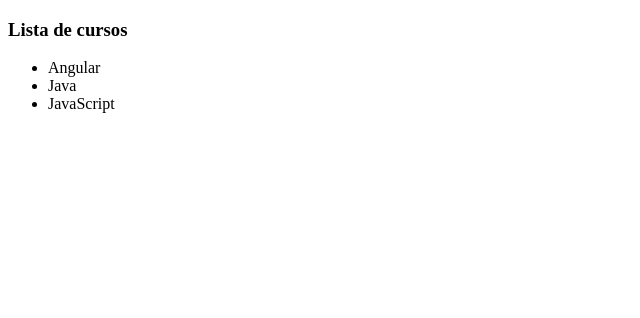
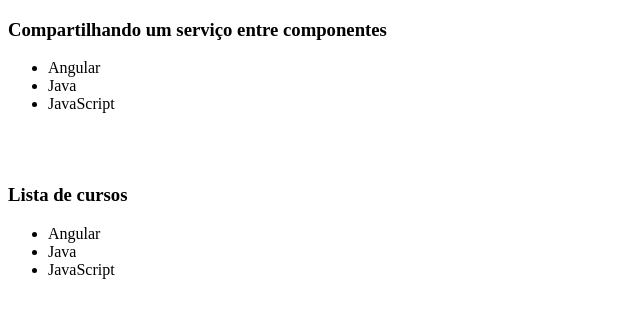
Before and after one commit to emanoelcampos/angular-servicos, an Angular app: page / in a window 1280 px wide. Shown: the top 318 px of the page, without its empty margins (0-640 px from the left). Built offline with nearby package versions, Linux system fonts and the light colour scheme.

Commit message:
compartilhando um serviço entre componentes

```diff
--- a/src/app/app.component.html
+++ b/src/app/app.component.html
@@ -1 +1,3 @@
+<app-criar-curso></app-criar-curso>
+<br><br>
 <app-cursos></app-cursos>
--- a/src/app/criar-curso/criar-curso.component.html
+++ b/src/app/criar-curso/criar-curso.component.html
@@ -1 +1,7 @@
-<p>criar-curso works!</p>
+<h3>Compartilhando um serviço entre componentes</h3>
+
+<ul>
+  <li *ngFor="let curso of cursos">
+    {{ curso }}
+  </li>
+</ul>
--- a/src/app/criar-curso/criar-curso.component.ts
+++ b/src/app/criar-curso/criar-curso.component.ts
@@ -1,4 +1,6 @@
 import { Component, OnInit } from '@angular/core';
+
+import { CursosService } from '../cursos/cursos.service';
 
 @Component({
   selector: 'app-criar-curso',
@@ -7,9 +9,12 @@
 })
 export class CriarCursoComponent implements OnInit {
 
-  constructor() { }
+  cursos: string[] = [];
 
-  ngOnInit(): void {
+  constructor(private cursosService: CursosService) { }
+
+  ngOnInit() {
+    this.cursos = this.cursosService.getCursos();
   }
 
 }
```
